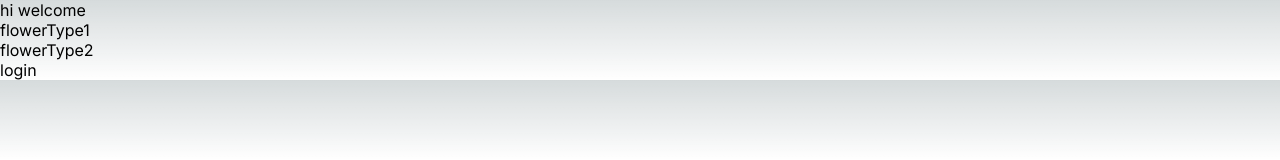
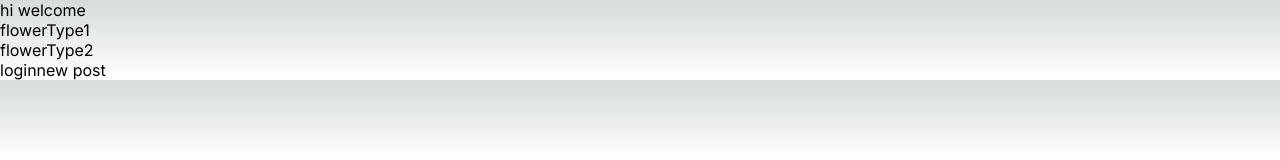
Before and after one commit to emiilyxie/juhuas, a Next.js app: page / in a window 1280 px wide. Shown: the top 160 px of the page. Built offline with nearby package versions, Linux system fonts and the light colour scheme.

Commit message:
add new post link to homepage

```diff
--- a/app/page.tsx
+++ b/app/page.tsx
@@ -8,6 +8,7 @@ export default function Home() {
       <div>hi welcome</div>
       { Object.keys(FlowerTypes).map(f => <Link href={f} key={f}><div>{f}</div></Link>) }
       <Link href="/login">login</Link>
+      <Link href="/p/new">new post</Link>
     </>
   )
 }
```
